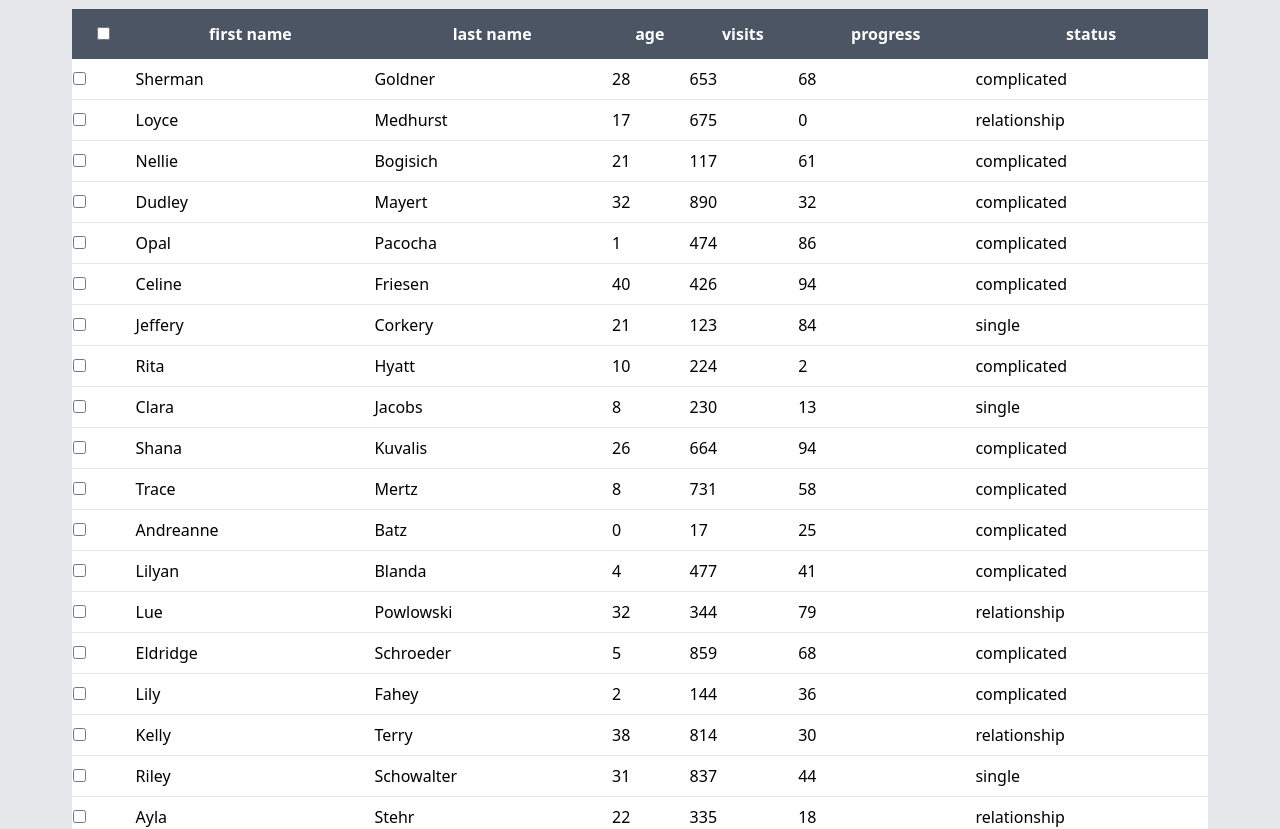
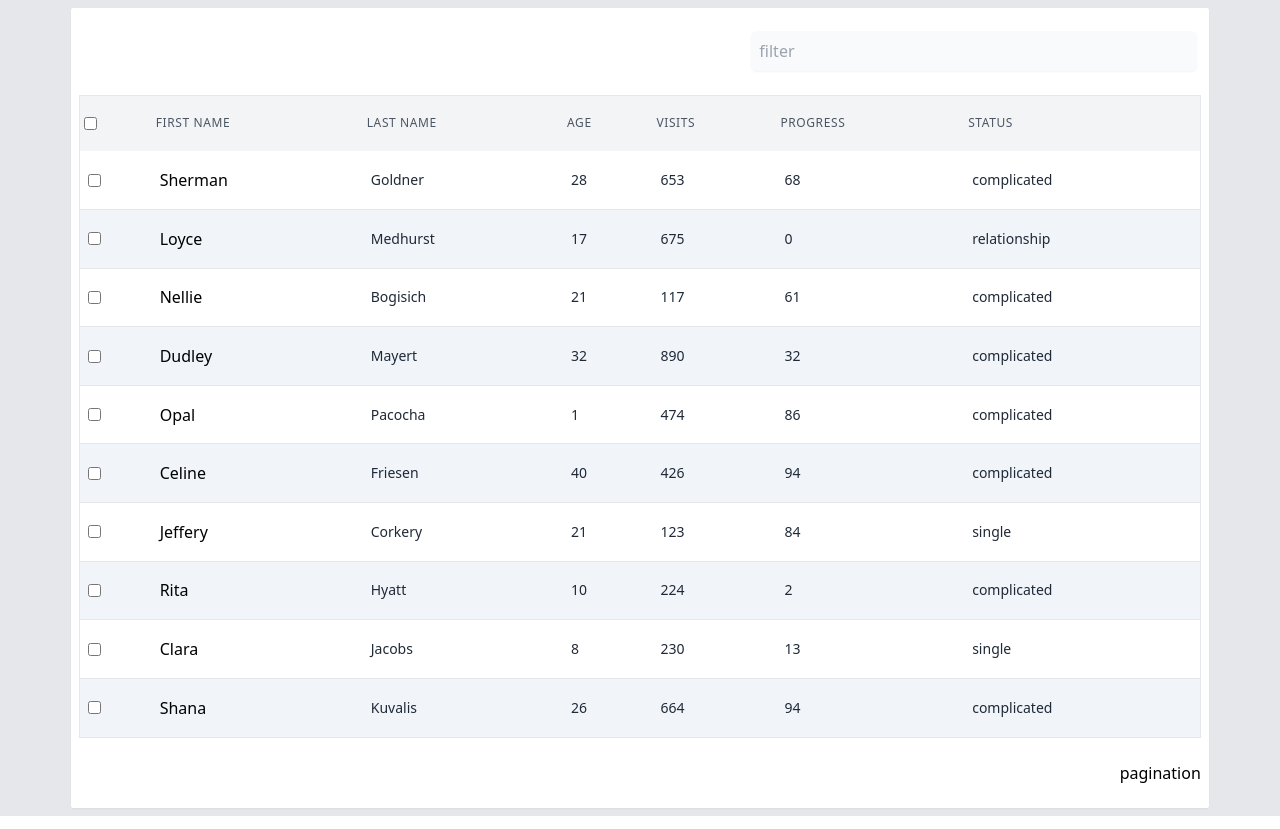
Before and after one commit to Remael99/react-table, a Next.js app: page / in a window 1280 px wide. Shown: the top 829 px of the page. Built offline with nearby package versions, Linux system fonts and the light colour scheme.

Commit message:
update: ui, sort and paginate basic functions

```diff
--- a/components/table.tsx
+++ b/components/table.tsx
@@ -1,10 +1,29 @@
 //@ts-nocheck
-import React from "react";
+import React, { useState } from "react";
 import { makeData, Person } from "../utils/make_data";
 
 export default function Table() {
   const values: Person[] = makeData(50);
+  const [paginatedData, setPaginatedData] = useState(paginate(0, 10, values));
 
+  function sortData(valueToSortBy: string, data: Person[]) {
+    return data.sort((a: Person, b: Person) =>
+      a[valueToSortBy] < b[valueToSortBy] ? -1 : 1
+    );
+  }
+
+  //function that creates pages
+  //and implements front end pagination
+
+  function paginate(start: number, end: number, data: Person[]) {
+    const paginatedData = data.slice(start, end);
+    return paginatedData;
+  }
+
+  console.log(
+    "paginated sorted data",
+    paginate(0, 10, sortData("firstName", values))
+  );
   const headers: string[] = [
     "first name",
     "last name",
@@ -15,53 +34,94 @@ export default function Table() {
   ];
 
   return (
-    <table className="bg-white table-auto border border-gray-200 w-[90%] rounded-sm    h-[600px]">
-      <tr className="bg-gray-600 h-[50px] w-full text-white font-semibold rounded-t-sm">
-        <th className="pl-2">
-          <div>
+    <div className="bg-white w-[90%] h-[800px] grid grid-row-6 rounded-sm shadow-sm px-2 ">
+      <div className=" flex items-center justify-end row-span-1 px-1  ">
+        <input
+          type="text"
+          className=" w-2/5 outline-none hover:ring-2 hover:ring-indigo-200  bg-slate-50 p-2 rounded-md border-gray-500 shadow-sm focus:border-indigo-500 focus:ring-2 focus:ring-indigo-500 focus:ring-opacity-80"
+          placeholder="filter"
+        />
+      </div>
+      <table className=" table-auto border  row-span-4 w-full    ">
+        <thead className="bg-gray-100 py-4 h-14">
+          <tr className=" px-2 text-left  whitespace-wrap ">
+            <th
+              className=" p-1 uppercase text-left text-xs font-medium text-gray-600  tracking-wider "
+              scope="col"
+            >
+              <div className="flex items-center w-full justify-between">
                 <input type="checkbox" />
               </div>
             </th>
             {headers.map((header: string, index: number) => (
-          <th key={index}>
+              <th
+                className=" p-1 uppercase text-left text-xs font-medium text-gray-600  tracking-wider "
+                scope="col"
+                key={index}
+              >
+                <div className="flex items-center w-full justify-between">
                   <p>{header}</p>
+                  <span className="ml-1"></span>
+                </div>
               </th>
             ))}
           </tr>
+        </thead>
 
-      {values.map((value: string | number, index: number) => {
+        <tbody>
+          {paginatedData.map((value: string | number, index: number) => {
             return (
-          <tr className="border-b border-gray-200 last:border-0">
-            <td>
-              <div>
+              <tr
+                key={index}
+                className="border-b border-gray-200 last:border-0 even:bg-slate-100   h-10"
+              >
+                <td className=" px-2 text-left  whitespace-wrap ">
+                  <div className="flex items-center w-full justify-between">
                     <input type="checkbox" />
                   </div>
                 </td>
-            <td className="p-2" key={index}>
-              {value.firstName}
+                <td className=" px-2 text-left  whitespace-wrap ">
+                  <div>
+                    {" "}
+                    <p>{value.firstName}</p>{" "}
+                  </div>
                 </td>
-            <td key={index}>{value.lastName} </td>
-            <td key={index}>{value.age} </td>
-            <td key={index}>{value.visits} </td>
-            <td key={index}>{value.progress} </td>
-            <td key={index}>{value.status} </td>
+                <td className=" px-2 text-left  whitespace-wrap ">
+                  <div className="text-sm text-gray-800 ">
+                    <p>{value.lastName} </p>{" "}
+                  </div>
+                </td>
+                <td className=" px-2 text-left  whitespace-wrap ">
+                  <div className="text-sm text-gray-800 ">
+                    {" "}
+                    <p>{value.age} </p>{" "}
+                  </div>{" "}
+                </td>
+                <td className=" px-2 text-left  whitespace-wrap ">
+                  <div className="text-sm text-gray-800 ">
+                    <p>{value.visits} </p>
+                  </div>
+                </td>
+                <td className=" px-2 text-left  whitespace-wrap ">
+                  <div className="text-sm text-gray-800 ">
+                    {" "}
+                    <p>{value.progress} </p>
+                  </div>
+                </td>
+                <td className=" px-2 text-left  whitespace-wrap ">
+                  <div className="text-sm text-gray-800 ">
+                    {" "}
+                    <p>{value.status} </p>{" "}
+                  </div>
+                </td>
               </tr>
             );
           })}
-
-      {/* <tr className="bg-gray-600">
-        {headers.map((index: number, header: string) => (
-          <th key={index}> {header} </th>
-        ))}
-      </tr>
-      <tr>
-        {values.map((index: number, value: string | number) => (
-          <>
-            <td key={index}>{value.firstName}</td>
-            <td>{value.lastName}</td>
-          </>
-        ))}
-      </tr> */}
+        </tbody>
       </table>
+      <div className="w-full  flex items-center justify-end row-span-1">
+        <p>pagination</p>
+      </div>
+    </div>
   );
 }
--- a/package.json
+++ b/package.json
@@ -8,8 +8,8 @@
   "dependencies": {
     "next": "latest",
     "react": "18.1.0",
-    "react-dom": "18.1.0"
-
+    "react-dom": "18.1.0",
+    "react-icons": "^4.4.0"
   },
   "devDependencies": {
     "@faker-js/faker": "^7.2.0",
--- a/pages/index.tsx
+++ b/pages/index.tsx
@@ -5,7 +5,7 @@ import Table from "../components/table";
 
 const Home: NextPage = () => {
   return (
-    <div className="flex min-h-screen p-2  items-center justify-center bg-gray-200">
+    <div className="flex min-h-screen p-2 py-2  items-center justify-center bg-gray-200">
       <Head>
         <title>Create Next App</title>
         <link rel="icon" href="/favicon.ico" />
```
Also changed, not shown: 2 other files (tests, documents, lock files or other folders). Lines whose indentation alone changed are shown as unchanged.
